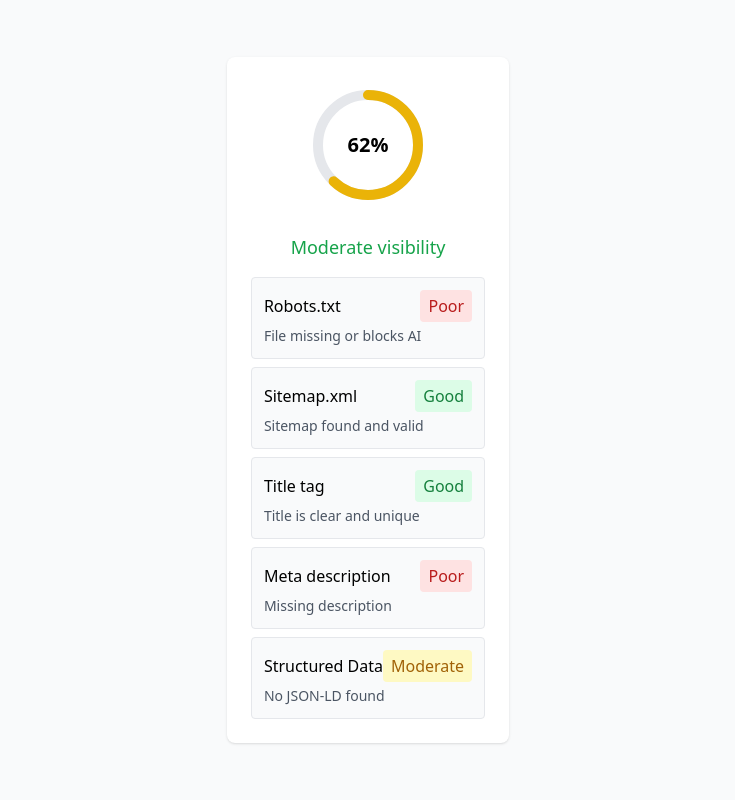
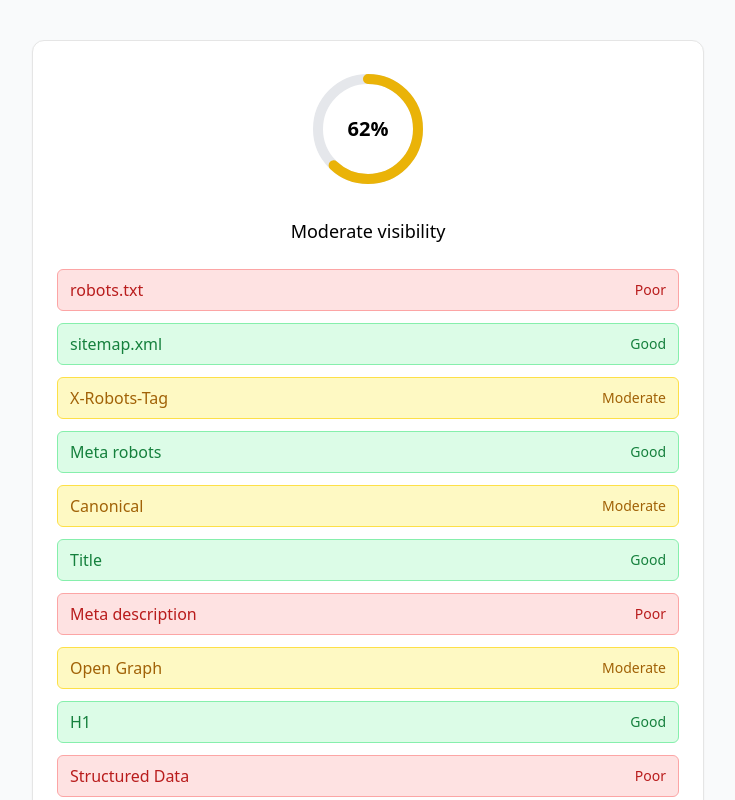
Before and after one commit to dm100usa-oss/aivcheck---main, a Next.js app: page /success in a window 1280 px wide. Shown: the top 800 px of the page, without its empty margins (272-1007 px from the left). Built offline with nearby package versions, Linux system fonts and the light colour scheme.

Commit message:
Update page.tsx

```diff
--- a/app/success/page.tsx
+++ b/app/success/page.tsx
@@ -2,26 +2,115 @@
 "use client";
 
 import React from "react";
-import ReportLayout from "../../components/ReportLayout";
 import { CheckItem } from "../../types";
 
 export default function SuccessPage() {
-  const testItems: CheckItem[] = [
-    { name: "Robots.txt", status: "Poor", explanation: "File missing or blocks AI" },
-    { name: "Sitemap.xml", status: "Good", explanation: "Sitemap found and valid" },
-    { name: "Title tag", status: "Good", explanation: "Title is clear and unique" },
-    { name: "Meta description", status: "Poor", explanation: "Missing description" },
-    { name: "Structured Data", status: "Moderate", explanation: "No JSON-LD found" },
+  const items: CheckItem[] = [
+    { name: "robots.txt", status: "Poor", explanation: "This file controls whether AI can see your site. If access is blocked, your site may disappear from AI answers." },
+    { name: "sitemap.xml", status: "Good", explanation: "A sitemap helps AI find all important pages. Missing sitemap means some pages stay invisible." },
+    { name: "X-Robots-Tag", status: "Moderate", explanation: "If headers block indexing, AI may skip your site." },
+    { name: "Meta robots", status: "Good", explanation: "If meta tags forbid indexing, pages don’t appear in search." },
+    { name: "Canonical", status: "Moderate", explanation: "Without canonical tags, AI may show duplicates instead of the main page." },
+    { name: "Title", status: "Good", explanation: "Clear titles help AI understand and show your pages correctly." },
+    { name: "Meta description", status: "Poor", explanation: "Missing descriptions make your site less attractive in search results." },
+    { name: "Open Graph", status: "Moderate", explanation: "Without OG tags, links in AI answers and social media look incomplete." },
+    { name: "H1", status: "Good", explanation: "Main heading helps AI understand the page topic." },
+    { name: "Structured Data", status: "Poor", explanation: "Without structured data, AI cannot fully understand your content." },
+    { name: "Mobile friendly", status: "Good", explanation: "Sites not optimized for phones are shown less often by AI." },
+    { name: "HTTPS", status: "Good", explanation: "Sites without HTTPS are considered unsafe and shown less." },
+    { name: "Alt texts", status: "Moderate", explanation: "Without image descriptions, AI misses important information." },
+    { name: "Favicon", status: "Good", explanation: "Missing favicon makes the site look unfinished and reduces trust." },
+    { name: "404 page", status: "Moderate", explanation: "Incorrect 404 setup confuses AI and reduces visibility." },
   ];
 
+  const score = 62; // Example, can be calculated dynamically
+  const interpretation = "Moderate visibility";
+
+  const getColor = (status: string) => {
+    switch (status) {
+      case "Good":
+        return "bg-green-100 text-green-700 border-green-300";
+      case "Moderate":
+        return "bg-yellow-100 text-yellow-700 border-yellow-300";
+      case "Poor":
+        return "bg-red-100 text-red-700 border-red-300";
+      default:
+        return "bg-gray-100 text-gray-700 border-gray-300";
+    }
+  };
+
   return (
-    <main className="min-h-screen bg-gray-50 flex items-center justify-center p-6">
-      <ReportLayout
-        mode="pro"   // 👈 добавили обязательное поле
-        score={62}
-        interpretation="Moderate visibility"
-        items={testItems}
-      />
+    <main className="min-h-screen bg-gray-50 px-4 py-10">
+      <div className="mx-auto w-full max-w-2xl rounded-xl border border-neutral-200 bg-white p-6 shadow-sm">
+        {/* Score Circle */}
+        <div className="flex items-center justify-center mb-6">
+          <div className="relative">
+            <svg className="w-32 h-32">
+              <circle
+                className="text-gray-200"
+                strokeWidth="10"
+                stroke="currentColor"
+                fill="transparent"
+                r="50"
+                cx="64"
+                cy="64"
+              />
+              <circle
+                className={
+                  score < 50
+                    ? "text-red-500"
+                    : score < 80
+                    ? "text-yellow-500"
+                    : "text-green-500"
+                }
+                strokeWidth="10"
+                strokeDasharray={`${(score / 100) * 314} 314`}
+                strokeLinecap="round"
+                stroke="currentColor"
+                fill="transparent"
+                r="50"
+                cx="64"
+                cy="64"
+                transform="rotate(-90 64 64)"
+              />
+            </svg>
+            <span className="absolute inset-0 flex items-center justify-center text-xl font-bold">
+              {score}%
+            </span>
+          </div>
+        </div>
+
+        {/* Interpretation */}
+        <p className="text-center text-lg font-medium mb-6">{interpretation}</p>
+
+        {/* Items */}
+        <ul className="space-y-3">
+          {items.map((item, i) => (
+            <li
+              key={i}
+              className={`flex justify-between items-center border rounded-md px-3 py-2 ${getColor(
+                item.status
+              )}`}
+            >
+              <span className="font-medium">{item.name}</span>
+              <span className="text-sm">{item.status}</span>
+            </li>
+          ))}
+        </ul>
+
+        {/* Final Notes */}
+        <div className="mt-8 space-y-3 text-center text-sm text-neutral-700">
+          <p className="font-medium">
+            Full report with results and technical task for the developer has been sent to your email.
+          </p>
+          <p>
+            You can also run a quick check of your other sites or sites you are interested in, and then upgrade to a full check for working with developers.
+          </p>
+          <p className="text-xs text-neutral-500 mt-4 opacity-70">
+            Visibility scores are estimated and based on publicly available data. Not legal advice.
+          </p>
+        </div>
+      </div>
     </main>
   );
 }
```
